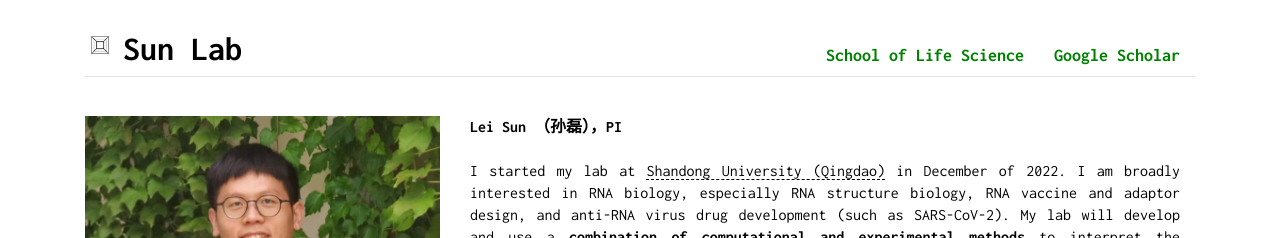
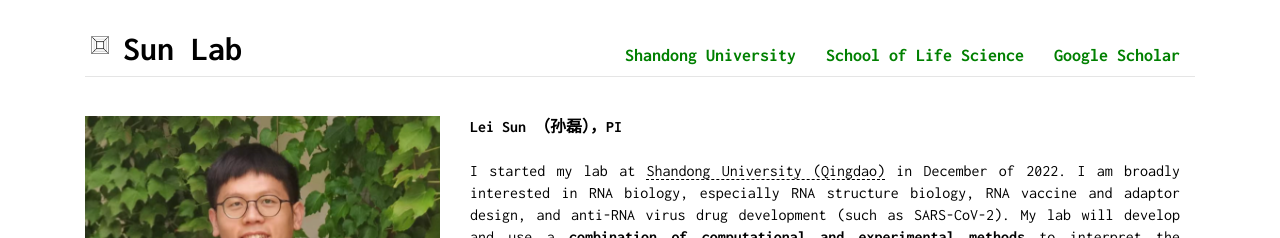
Before and after one commit to sunlei0227/sunlei0227.github.io, a Jekyll site: the page index.html, which Jekyll copies as it is, in a window 1280 px wide. Shown: the top 238 px of the page. Built offline with Jekyll 4.4.1, drawn with Linux system fonts in a browser that asks for light colours; comment, search, counter and statistics services are not loaded.

Commit message:
Update index.html

```diff
--- a/index.html
+++ b/index.html
@@ -98,6 +98,9 @@
                     </div>
                     <div id="navbar-ul-container">
                         <ul id="navbar-ul">
+                            <li class="nav-listitem">
+                                <a target="_blank" href="https://faculty.sdu.edu.cn/leisun/zh_CN/index.htm">Shandong University</a>
+                            </li>
                             <li class="nav-listitem">
                                 <a target="_blank" href="https://www.lifesci.sdu.edu.cn/info/1064/7587.htm">School of Life Science</a>
                             </li>
```
